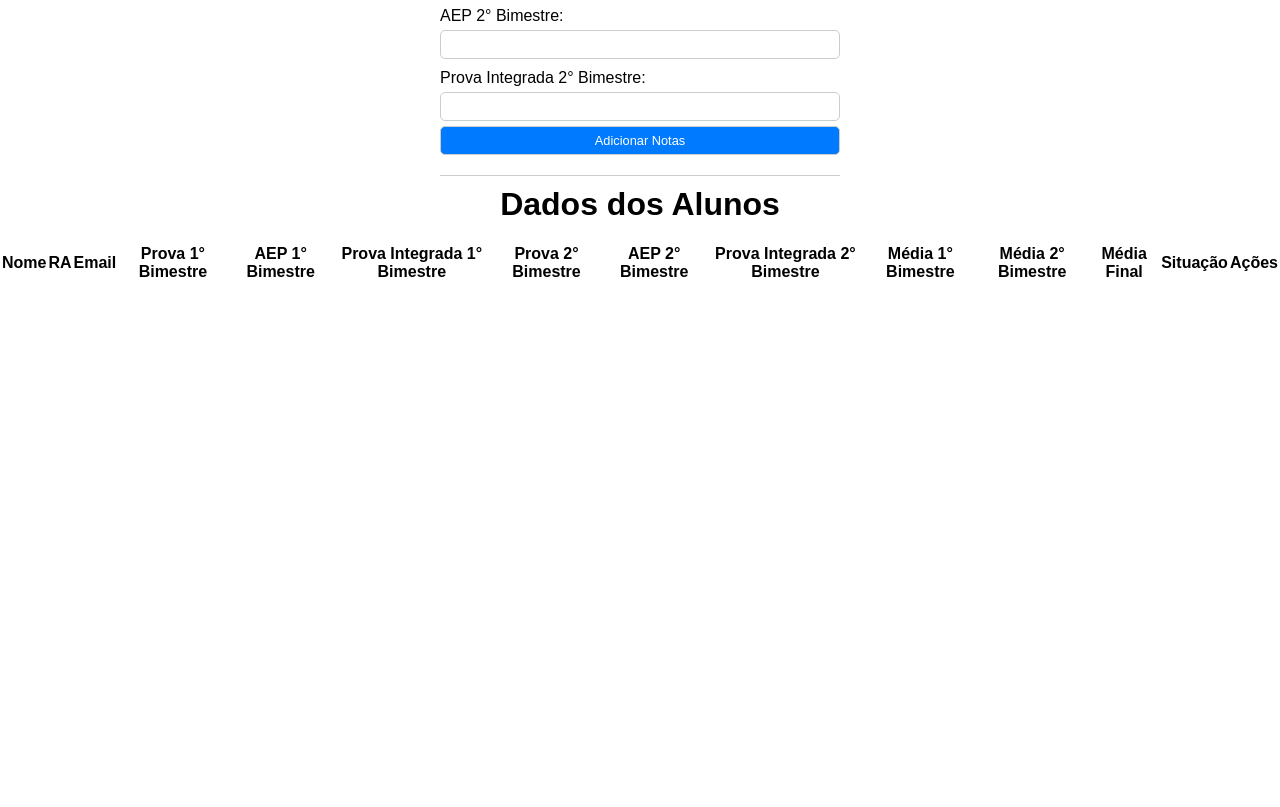
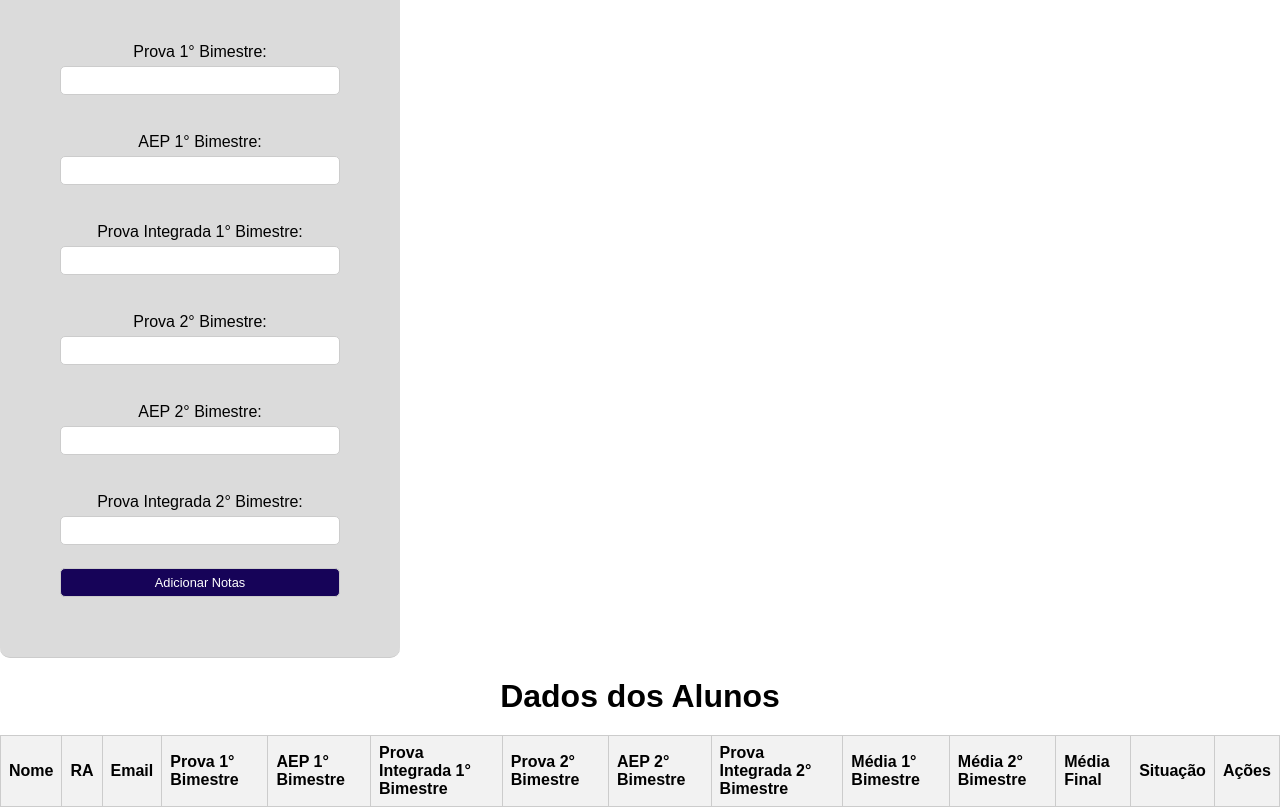
Before and after one commit to wcoutinhoo/Gest-o-Escolar, a plain HTML site: page Trabaho Front end/index.html in a window 1280 px wide. Shown: the part 606-1413 px from the top of the page. Before the commit the page ends 889 px from the top, so only its background shows below. Drawn offline with Linux system fonts and the light colour scheme; files that its build step writes are made by us from their sources; a script that the page names is missing.

Commit message:
Fiz alterações no css mas ainda não está completo

```diff
--- a/Trabaho Front end/assets/css/style.css
+++ b/Trabaho Front end/assets/css/style.css
@@ -4,12 +4,21 @@
     margin: 0;
     padding: 0;
     box-sizing: border-box;
-    font-family: Arial, Helvetica, sans-serif;
+    font-family: "Poppins", sans-serif;
 }
 
 body {
     background-color: #ffffff;
-    height: 100vh;
+}
+
+.Cadastros {
+    display: flex;
+    justify-content: space-around;
+    padding: 20px;
+}
+.form-containercadastro {
+    flex: 1;
+    margin: 0 10px;
 }
 
 /* Estilo dos formulários */
@@ -18,12 +27,22 @@ form {
     border-bottom: 1px solid #ccc;
     padding-bottom: 20px;
     max-width: 400px; /* Definindo uma largura máxima para o formulário */
-    margin: auto; /* Centralizando o formulário */
+    background-color: rgba(204, 204, 204, 0.7); /* Fundo cinza com opacidade reduzida */
+    border-radius: 10px;
+    padding: 60px;
+    display: flex;
+    flex-direction: column;
+    align-items: center;
+}
+
+.title1{
+   font-size: 1.8em;
+   margin-bottom: 10%;
 }
 
 form label {
     display: block;
-    margin-top: 10px;
+    margin-top: 20px;
 }
 
 form input[type="text"],
@@ -39,18 +58,41 @@ form button {
 }
 
 form button {
-    background-color: #007bff;
+    background-color: #160358;
     color: #fff;
     cursor: pointer;
     transition: background-color 0.3s;
 }
 
 form button:hover {
-    background-color: #0056b3;
+    background-color: #160358;
 }
+
 /* Estilo dos títulos */
 h1 {
     text-align: center;
     margin-bottom: 20px;
     margin-top: 10px;
 }
+
+h2 {
+    text-align: center;
+    margin-top: 20px;
+    margin-bottom: 20px;
+}
+
+table {
+    margin-top: 20px;
+    width: 100%;
+    border-collapse: collapse;
+}
+
+th, td {
+    border: 1px solid #ccc;
+    padding: 8px;
+    text-align: left;
+}
+
+th {
+    background-color: #f2f2f2;
+}
```
